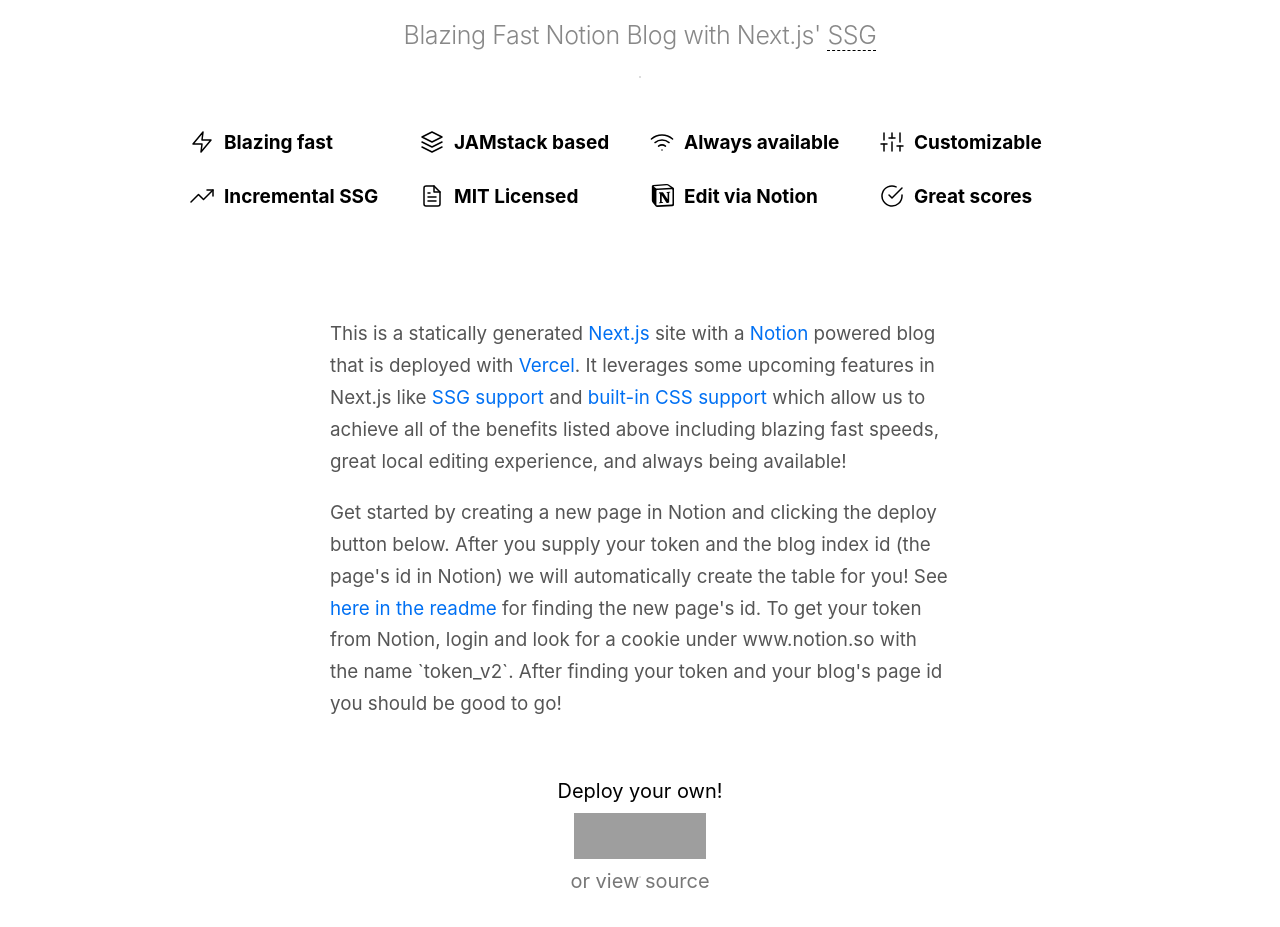
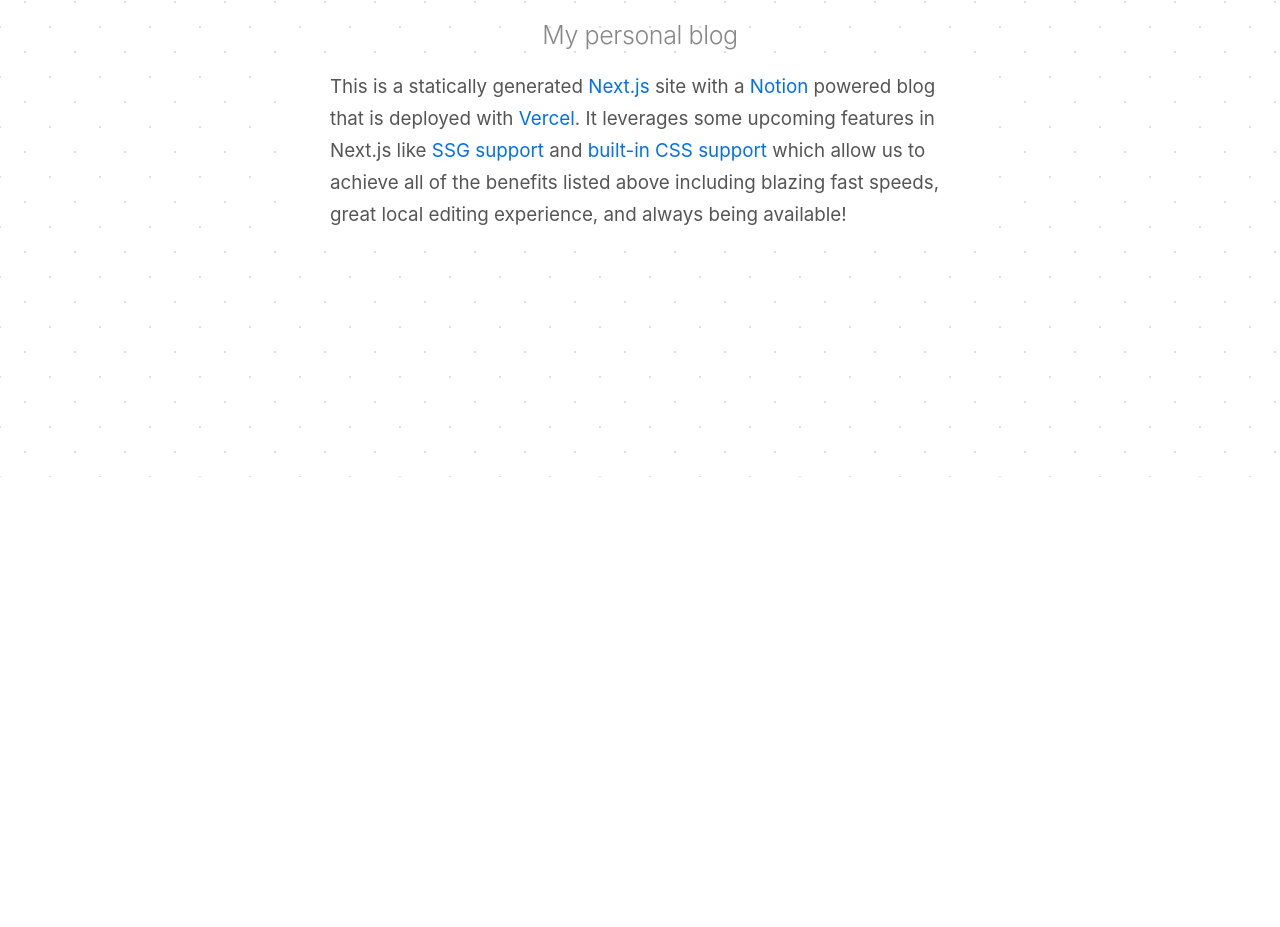
Before and after one commit to vahidid/iamhasani, a Next.js app: page / in a window 1280 px wide. Shown: the part 323-1250 px from the top of the page. After the commit the page ends 800 px from the top, so only its background shows below. Built offline with nearby package versions, Linux system fonts and the light colour scheme; grey boxes are pictures that could not be loaded.

Commit message:
Remove some part

```diff
--- a/src/components/footer.tsx
+++ b/src/components/footer.tsx
@@ -3,7 +3,7 @@
 export default function Footer() {
   return (
     <>
-      <footer>
+      {/* <footer>
         <span>Deploy your own!</span>
         <ExtLink href="https://vercel.com/new/git/external?repository-url=https://github.com/ijjk/notion-blog/tree/main&project-name=notion-blog&repository-name=notion-blog">
           <img
@@ -19,7 +19,7 @@
             view source
           </ExtLink>
         </span>
-      </footer>
+      </footer> */}
     </>
   )
 }
--- a/src/pages/index.tsx
+++ b/src/pages/index.tsx
@@ -14,19 +14,10 @@
           width="250"
           alt="Vercel + Notion"
         />
-        <h1>My Notion Blog</h1>
-        <h2>
-          Blazing Fast Notion Blog with Next.js'{' '}
-          <ExtLink
-            href="https://github.com/vercel/next.js/issues/9524"
-            className="dotted"
-            style={{ color: 'inherit' }}
-          >
-            SSG
-          </ExtLink>
-        </h2>
+        <h1>I Am Hasani</h1>
+        <h2>My personal blog</h2>
 
-        <Features />
+        {/* <Features /> */}
 
         <div className="explanation">
           <p>
@@ -46,20 +37,6 @@
             blazing fast speeds, great local editing experience, and always
             being available!
           </p>
-
-          <p>
-            Get started by creating a new page in Notion and clicking the deploy
-            button below. After you supply your token and the blog index id (the
-            page's id in Notion) we will automatically create the table for you!
-            See{' '}
-            <ExtLink href="https://github.com/ijjk/notion-blog#getting-blog-index-and-token">
-              here in the readme
-            </ExtLink>{' '}
-            for finding the new page's id. To get your token from Notion, login
-            and look for a cookie under www.notion.so with the name `token_v2`.
-            After finding your token and your blog's page id you should be good
-            to go!
-          </p>
         </div>
       </div>
     </>
```
Also changed, not shown: src/pages/contact.tsx (+10 -10 lines), 2 other files (tests, documents, lock files or other folders).
